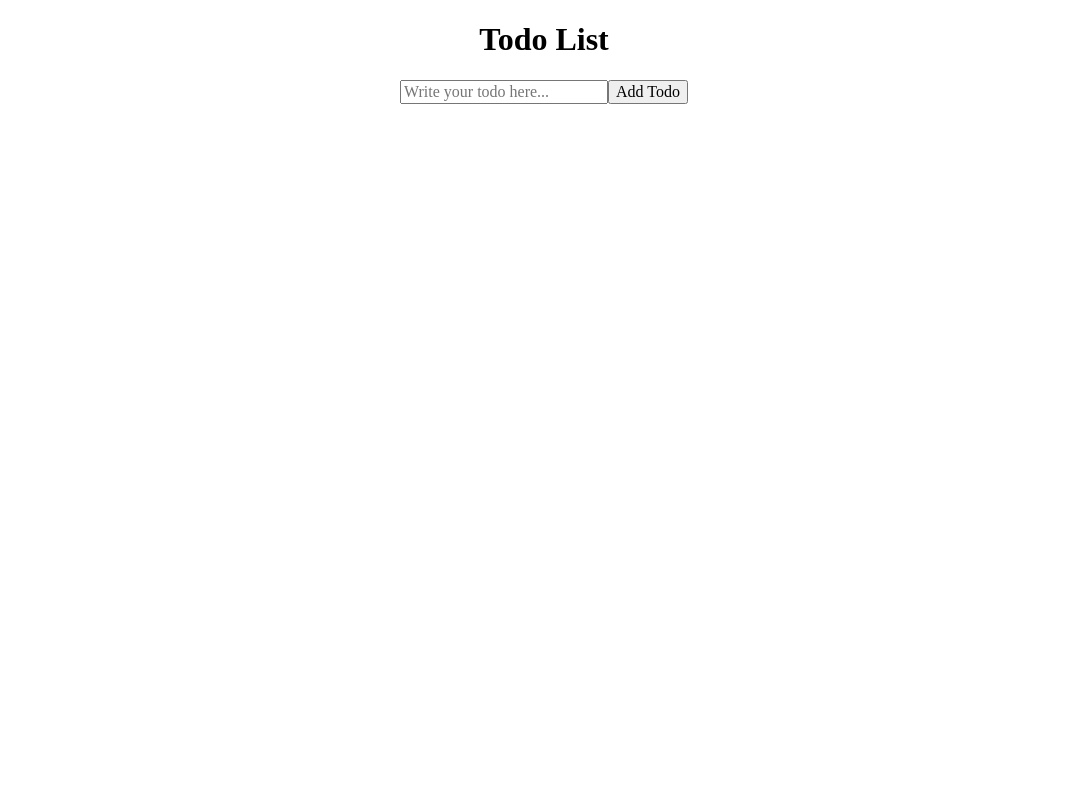
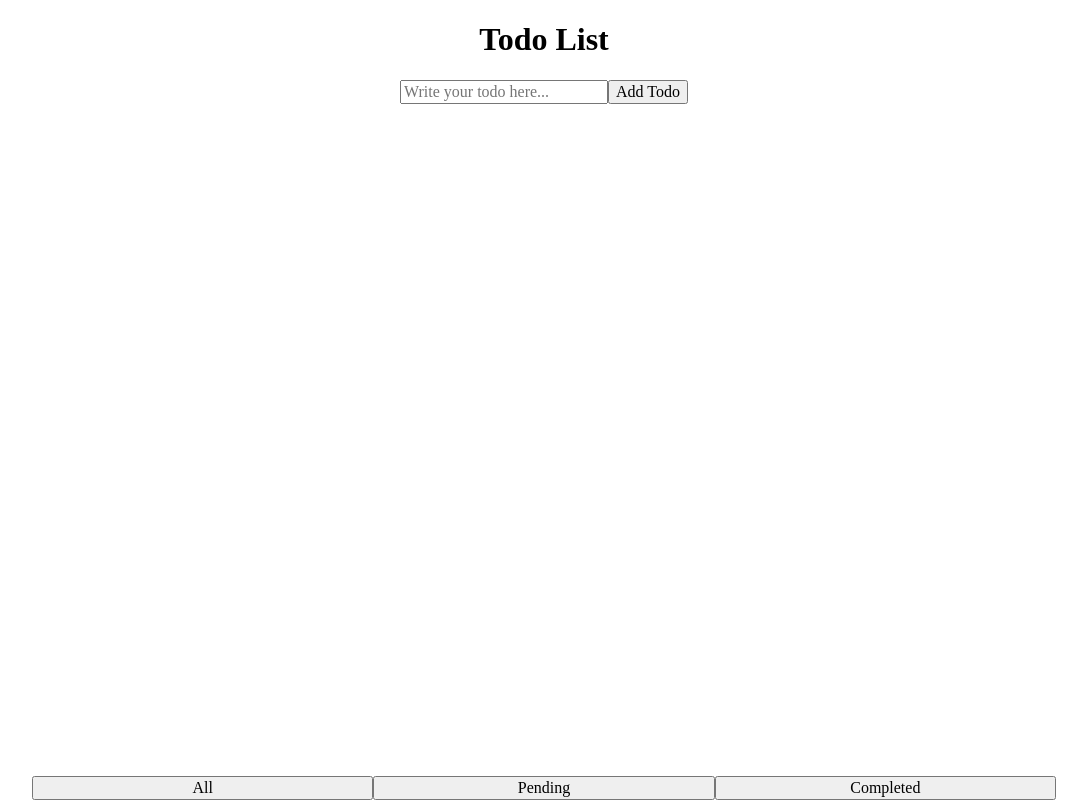
Before and after one commit to the-special-character/invesco_react, a React app: page / in a window 1280 px wide. Shown: the whole page, without its empty margins (96-1183 px from the left). Built offline with nearby package versions, Linux system fonts and the light colour scheme.

Commit message:
completed basic todo application

```diff
--- a/src/Todo/index.jsx
+++ b/src/Todo/index.jsx
@@ -1,21 +1,19 @@
-import React, { Component } from 'react';
+import React, { Component, createRef } from 'react';
 import { v4 as uuidv4 } from 'uuid';
 import './style.css';
+import TodoFilter from './todoFilter';
+import TodoForm from './todoForm';
+import TodoList from './todoList';
 
 export default class Todo extends Component {
   constructor(props) {
     super(props);
     this.state = {
-      //   todoText: '',
       todoList: [],
+      filterType: 'all',
     };
+    this.todoTextRef = createRef();
   }
-
-  //   changeTodoText = event => {
-  //     this.setState({
-  //       todoText: event.target.value,
-  //     });
-  //   };
 
   addTodo = event => {
     event.preventDefault();
@@ -26,14 +24,13 @@ export default class Todo extends Component {
           ...todoList,
           {
             id: uuidv4(),
-            text: this.todoTextRef.value,
+            text: this.todoTextRef.current.value,
             isDone: false,
           },
         ],
       }),
       () => {
-        // console.log(this.state.todoList.length);
-        this.todoTextRef.value = '';
+        this.todoTextRef.current.value = '';
       },
     );
   };
@@ -72,44 +69,27 @@ export default class Todo extends Component {
     });
   };
 
+  filterTodo = event => {
+    this.setState({ filterType: event.target.name });
+  };
+
   render() {
-    console.log('render');
-
-    const { todoList } = this.state;
+    const { todoList, filterType } = this.state;
 
     return (
-      <div className="container">
+      <div className="container flex">
         <h1>Todo List</h1>
-        <form onSubmit={this.addTodo}>
-          <input
-            ref={ref => {
-              this.todoTextRef = ref;
-            }}
-            type="text"
-            placeholder="Write your todo here..."
-          />
-          <button type="submit">Add Todo</button>
-        </form>
-        <div className="screenWidth">
-          {todoList.map(item => (
-            <div key={item.id} className="todoItem">
-              <input
-                type="checkbox"
-                checked={item.isDone}
-                onChange={() =>
-                  this.toggleCompleteTodo(item)
-                }
-              />
-              <p>{item.text}</p>
-              <button
-                type="button"
-                onClick={() => this.deleteTodo(item)}
-              >
-                Delete
-              </button>
-            </div>
-          ))}
-        </div>
+        <TodoForm
+          addTodo={this.addTodo}
+          ref={this.todoTextRef}
+        />
+        <TodoList
+          todoList={todoList}
+          filterType={filterType}
+          toggleCompleteTodo={this.toggleCompleteTodo}
+          deleteTodo={this.deleteTodo}
+        />
+        <TodoFilter filterTodo={this.filterTodo} />
       </div>
     );
   }
--- a/src/Todo/style.css
+++ b/src/Todo/style.css
@@ -2,9 +2,12 @@
   height: 100vh;
   max-width: 1024px;
   margin: 0 auto;
-  display: flex;
   flex-direction: column;
   align-items: center;
+}
+
+.flex {
+  display: flex;
 }
 
 .screenWidth {
@@ -12,12 +15,14 @@
 }
 
 .todoItem {
-  display: flex;
   align-items: center;
   gap: 0.5rem;
 }
 
+.flex-1 {
+  flex: 1;
+}
+
 .todoItem > p {
-  flex: 1;
   padding: 0 1rem;
 }
--- /dev/null
+++ b/src/Todo/todoFilter.jsx
@@ -0,0 +1,39 @@
+import React, { memo } from 'react';
+import PropTypes from 'prop-types';
+
+function TodoFilter({ filterTodo }) {
+  return (
+    <div className="screenWidth flex">
+      <button
+        className="flex-1"
+        type="button"
+        name="all"
+        onClick={filterTodo}
+      >
+        All
+      </button>
+      <button
+        className="flex-1"
+        type="button"
+        name="pending"
+        onClick={filterTodo}
+      >
+        Pending
+      </button>
+      <button
+        className="flex-1"
+        type="button"
+        name="completed"
+        onClick={filterTodo}
+      >
+        Completed
+      </button>
+    </div>
+  );
+}
+
+TodoFilter.propTypes = {
+  filterTodo: PropTypes.func.isRequired,
+};
+
+export default memo(TodoFilter);
--- /dev/null
+++ b/src/Todo/todoForm.jsx
@@ -0,0 +1,19 @@
+import React, { forwardRef, memo } from 'react';
+import PropTypes from 'prop-types';
+
+const TodoForm = forwardRef(({ addTodo }, ref) => (
+  <form onSubmit={addTodo}>
+    <input
+      ref={ref}
+      type="text"
+      placeholder="Write your todo here..."
+    />
+    <button type="submit">Add Todo</button>
+  </form>
+));
+
+TodoForm.propTypes = {
+  addTodo: PropTypes.func.isRequired,
+};
+
+export default memo(TodoForm);
--- /dev/null
+++ b/src/Todo/todoItem.jsx
@@ -0,0 +1,37 @@
+import React, { memo } from 'react';
+import PropTypes from 'prop-types';
+
+function TodoItem({
+  item,
+  toggleCompleteTodo,
+  deleteTodo,
+}) {
+  return (
+    <div key={item.id} className="todoItem flex">
+      <input
+        type="checkbox"
+        checked={item.isDone}
+        onChange={() => toggleCompleteTodo(item)}
+      />
+      <p className="flex-1">{item.text}</p>
+      <button
+        type="button"
+        onClick={() => deleteTodo(item)}
+      >
+        Delete
+      </button>
+    </div>
+  );
+}
+
+TodoItem.propTypes = {
+  deleteTodo: PropTypes.func.isRequired,
+  toggleCompleteTodo: PropTypes.func.isRequired,
+  item: PropTypes.exact({
+    id: PropTypes.string.isRequired,
+    text: PropTypes.string.isRequired,
+    isDone: PropTypes.bool.isRequired,
+  }).isRequired,
+};
+
+export default memo(TodoItem);
--- /dev/null
+++ b/src/Todo/todoList.jsx
@@ -0,0 +1,51 @@
+import React, { memo } from 'react';
+import PropTypes from 'prop-types';
+import TodoItem from './todoItem';
+
+function TodoList({
+  todoList,
+  filterType,
+  toggleCompleteTodo,
+  deleteTodo,
+}) {
+  return (
+    <div className="screenWidth flex-1">
+      {todoList.map(item => {
+        if (
+          filterType === 'all' ||
+          (item.isDone && filterType === 'completed') ||
+          (!item.isDone && filterType === 'pending')
+        ) {
+          return (
+            <TodoItem
+              key={item.id}
+              item={item}
+              toggleCompleteTodo={toggleCompleteTodo}
+              deleteTodo={deleteTodo}
+            />
+          );
+        }
+        return null;
+      })}
+    </div>
+  );
+}
+
+TodoList.propTypes = {
+  deleteTodo: PropTypes.func.isRequired,
+  toggleCompleteTodo: PropTypes.func.isRequired,
+  filterType: PropTypes.oneOf([
+    'all',
+    'pending',
+    'completed',
+  ]).isRequired,
+  todoList: PropTypes.arrayOf(
+    PropTypes.exact({
+      id: PropTypes.string.isRequired,
+      text: PropTypes.string.isRequired,
+      isDone: PropTypes.bool.isRequired,
+    }).isRequired,
+  ).isRequired,
+};
+
+export default memo(TodoList);
```
